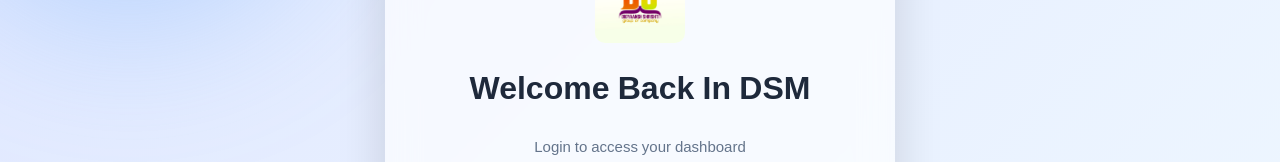
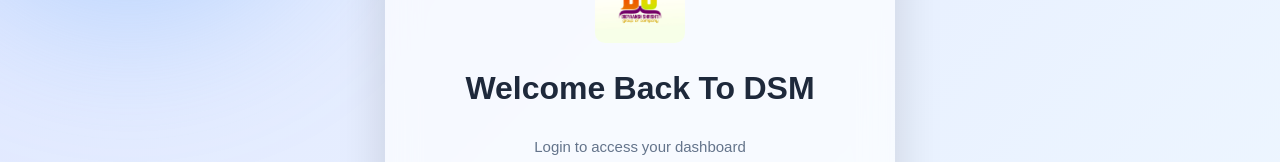
Before and after one commit to vikashsharma380/DigyaanshShrishti, a React (Vite) app: page /login in a window 1280 px wide. Shown: the part 276-438 px from the top of the page. Built offline with nearby package versions, Linux system fonts and the light colour scheme.

Commit message:
modified

```diff
--- a/src/components/AdminSweeperData.jsx
+++ b/src/components/AdminSweeperData.jsx
@@ -215,9 +215,9 @@
               <tr>
                 <th>SI.No</th>
                 <th>Block</th>
-                <th>School</th>
-                <th>Sweeper</th>
-                <th>Toilets</th>
+                <th>School Name</th>
+                <th>Sweeper Name</th>
+                <th>No. Of Toilets</th>
                 <th>Account No.</th>
                 <th>IFSC</th>
                 <th>Salary</th>
--- a/src/components/Login.jsx
+++ b/src/components/Login.jsx
@@ -58,7 +58,7 @@
             <img src={logo} alt="Company Logo" className="login-logo" />
           </div>
 
-          <h2 className="login-title">Welcome Back In DSM</h2>
+          <h2 className="login-title">Welcome Back To DSM</h2>
           <p className="login-subtitle">Login to access your dashboard</p>
 
           <form className="login-form" onSubmit={handleLogin}>
```
